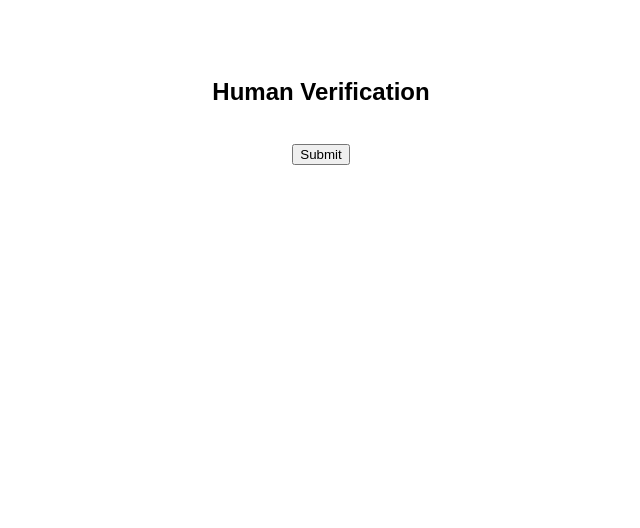
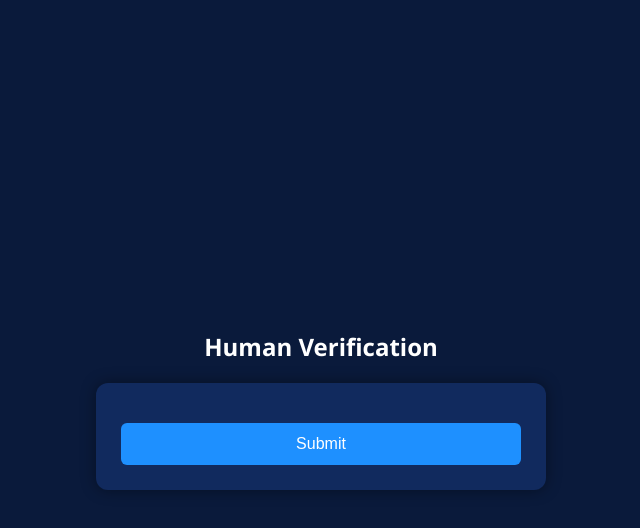
Before and after one commit to SD-310/captchatest, a plain HTML site: page index.html in a window 1280 px wide. Shown: the whole page, without its empty margins (319-959 px from the left). Drawn offline with Linux system fonts and the light colour scheme.

Commit message:
Update index.html again

```diff
--- a/index.html
+++ b/index.html
@@ -1,15 +1,94 @@
 <!DOCTYPE html>
-<html>
+<html lang="en">
 <head>
+  <meta charset="UTF-8">
   <title>reCAPTCHA Example</title>
+  <meta name="viewport" content="width=device-width, initial-scale=1.0">
   <script src="https://www.google.com/recaptcha/api.js" async defer></script>
+  <style>
+    /* Base styles */
+    body {
+      margin: 0;
+      padding: 0;
+      font-family: 'Segoe UI', sans-serif;
+      background-color: #0a1a3b; /* dark blue */
+      color: white;
+      display: flex;
+      flex-direction: column;
+      align-items: center;
+      justify-content: center;
+      min-height: 100vh;
+      animation: fadeInBody 1.2s ease-in;
+    }
+
+    @keyframes fadeInBody {
+      from { opacity: 0; }
+      to { opacity: 1; }
+    }
+
+    h2 {
+      margin-bottom: 20px;
+      text-align: center;
+      animation: fadeSlideDown 1s ease-out;
+    }
+
+    @keyframes fadeSlideDown {
+      from { opacity: 0; transform: translateY(-20px); }
+      to { opacity: 1; transform: translateY(0); }
+    }
+
+    form {
+      background-color: #112a5e;
+      padding: 25px;
+      border-radius: 12px;
+      box-shadow: 0 0 15px rgba(0,0,0,0.4);
+      width: 90%;
+      max-width: 400px;
+      animation: fadeSlideUp 1s ease-out;
+    }
+
+    @keyframes fadeSlideUp {
+      from { opacity: 0; transform: translateY(20px); }
+      to { opacity: 1; transform: translateY(0); }
+    }
+
+    button {
+      margin-top: 15px;
+      padding: 12px 20px;
+      background-color: #1e90ff;
+      border: none;
+      border-radius: 6px;
+      color: white;
+      font-size: 1em;
+      cursor: pointer;
+      width: 100%;
+      transition: background-color 0.3s ease, transform 0.2s ease;
+    }
+
+    button:hover {
+      background-color: #3aa0ff;
+      transform: scale(1.02);
+    }
+
+    .g-recaptcha {
+      transform: scale(1);
+      transform-origin: 0 0;
+      transition: transform 0.3s ease-in-out;
+    }
+
+    @media (max-width: 400px) {
+      .g-recaptcha {
+        transform: scale(0.9);
+      }
+    }
+  </style>
 </head>
-<body style="text-align:center; padding-top: 50px; font-family:sans-serif;">
+<body>
 
   <h2>Human Verification</h2>
+
   <form action="/verify" method="POST">
     <div class="g-recaptcha" data-sitekey="6LftXZkrAAAAACw60WC9t3nLxZlfp8ZrngCL6o-O"></div>
-    <br/>
     <button type="submit">Submit</button>
   </form>
 
```
